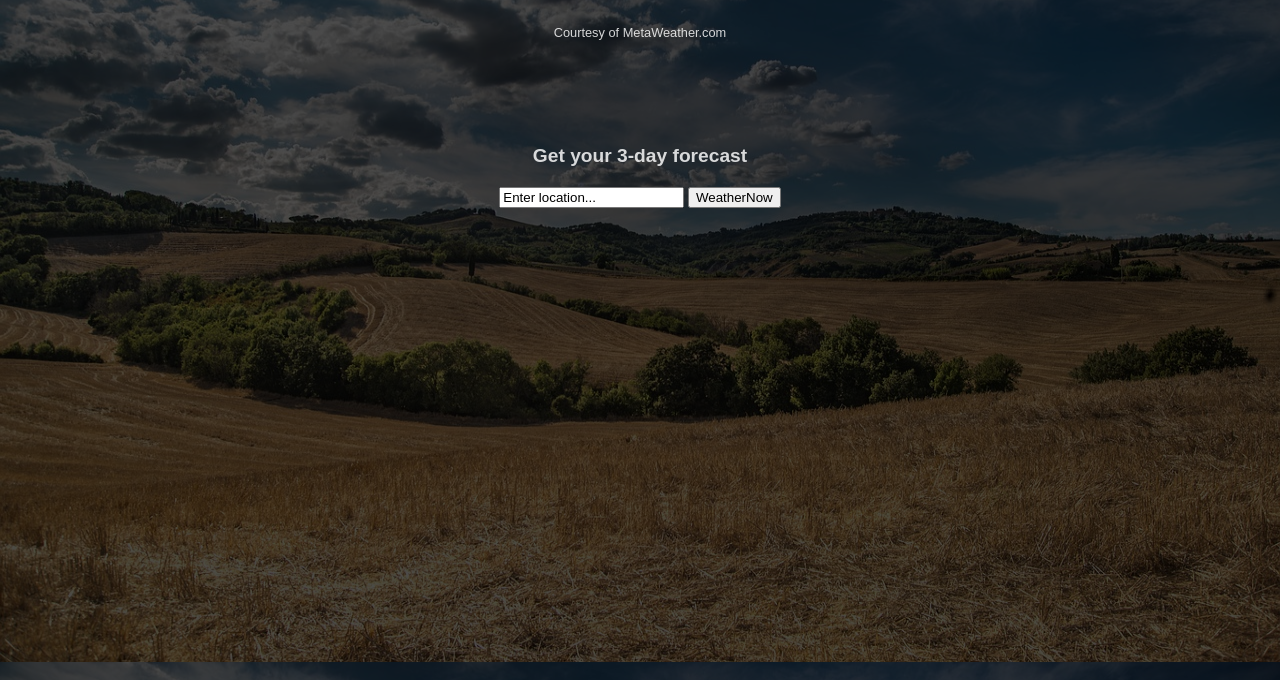
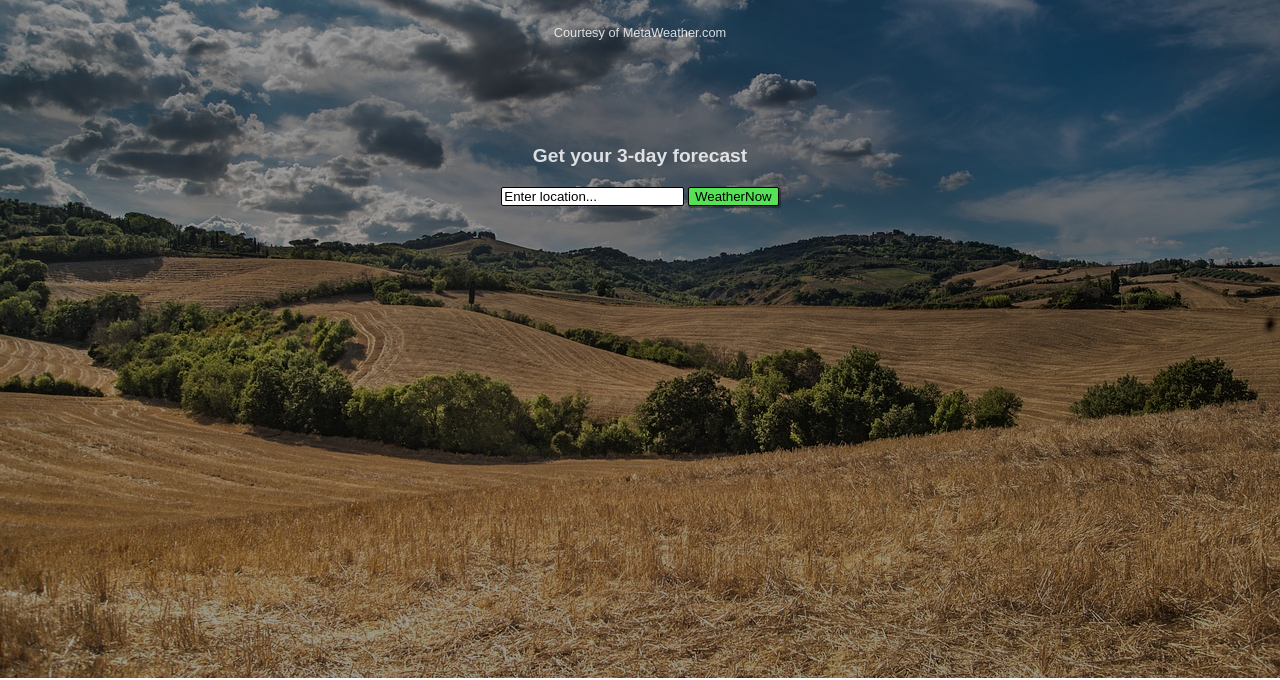
Before and after one commit to Karatesvennis/WeatherNow, a plain HTML site: page index.html in a window 1280 px wide. Shown: the part 138-818 px from the top of the page. Drawn offline with Linux system fonts and the light colour scheme.

Commit message:
Style changes, functionality check

```diff
--- a/index.html
+++ b/index.html
@@ -18,7 +18,7 @@
       <h2>Get your 3-day forecast</h2>
       <form>
         <input type="text" class="search-field" onfocus="this.value=''" value="Enter location...">
-                <input type="submit" value="WeatherNow">
+        <input type="submit" value="WeatherNow" id="btn-submit">
       </form>
     </div>
 
--- a/style.css
+++ b/style.css
@@ -3,7 +3,11 @@ html {
   font-size: 80%;
   font-family: Arial, Helvetica, sans-serif;
 
-    background: linear-gradient(rgba(0, 0, 0, 0.70), rgba(0, 0, 0, 0.70)), url(hill-2165759_1280.jpg), no-repeat center center fixed;
+  background-image: linear-gradient(rgba(0, 0, 0, 0.40), rgba(0, 0, 0, 0.40)), url(hill-2165759_1280.jpg);
+  background-position: center center;
+  background-repeat: no-repeat;
+  background-attachment: fixed;
+  background-size: cover;
   -webkit-background-size: cover;
   -moz-background-size: cover;
   -o-background-size: cover;
@@ -31,6 +35,25 @@ body {
   text-align: center;
 }
 
+.search-field {
+  border: 1px solid black;
+  border-radius: 2px;
+}
+
+#btn-submit {
+  background-color: rgb(86, 226, 86);
+  border: 1px solid black;
+  border-radius: 2px;
+  color: black;
+  box-shadow: rgba(14, 11, 11, 0.4) 1px 1px 1px 1px;
+}
+
+#btn-submit:hover,
+#btn-submit:active {
+  background-color: chartreuse;
+  color: black;
+}
+
 .result-panel {
   background: linear-gradient(rgba(0, 0, 0, 0.70), rgba(0, 0, 0, 0.70));
   background-repeat: no-repeat;
@@ -41,7 +64,7 @@ body {
   transition: 0.3s;
   font-size: 150%;
   height: auto;
-    width: 70%;
+  width: 80%;
   text-align: center;
   margin-top: 80px;
   margin-left: auto;
@@ -59,10 +82,9 @@ body {
 }
 
 .result-day {
-    padding-top: 40px;
-    padding-right: 20px;
-    padding-left: 20px;
+  padding: 10px;
   display: inline-block;
+  font-size: 90%;
 }
 
 .result-day li {
```
Also changed, not shown: feskekorka-1761866_1280.jpg (deleted), index.js (indentation only). Lines whose indentation alone changed are shown as unchanged.
